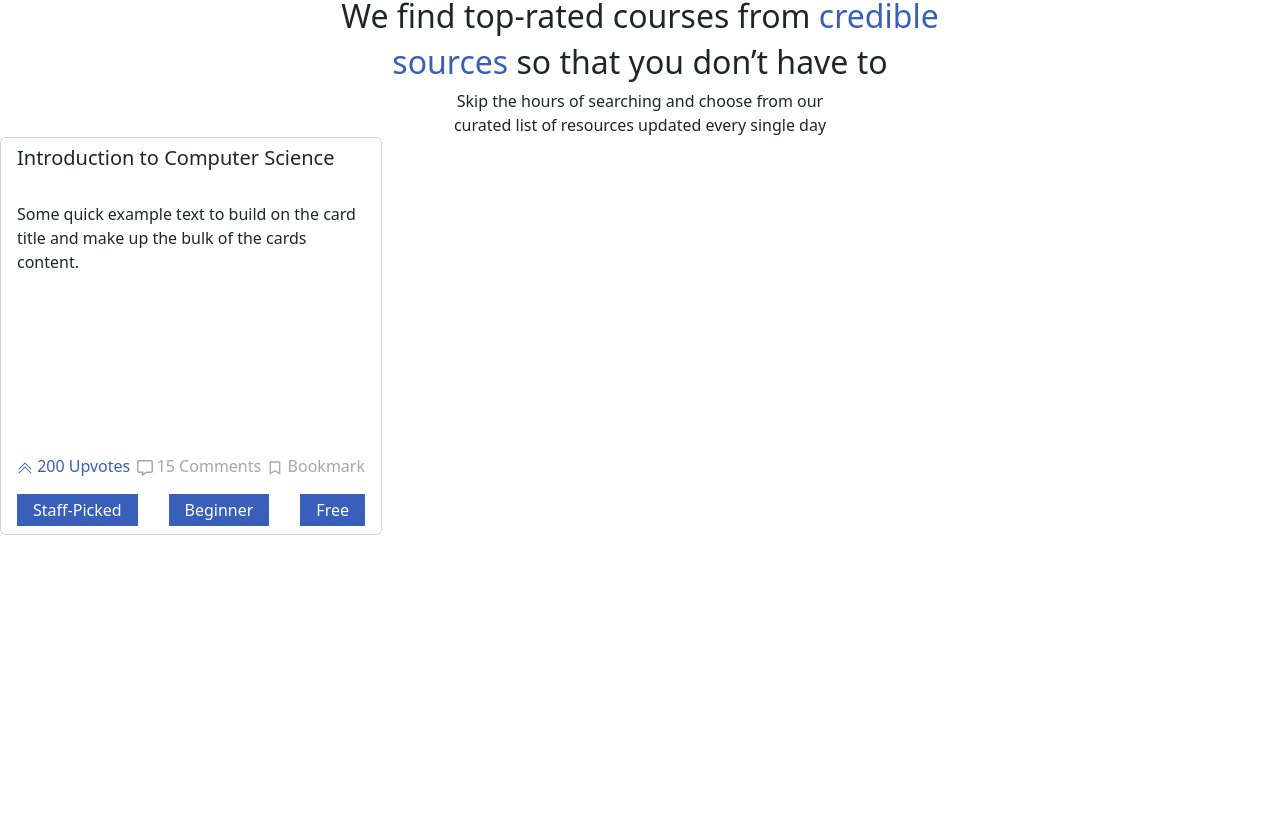
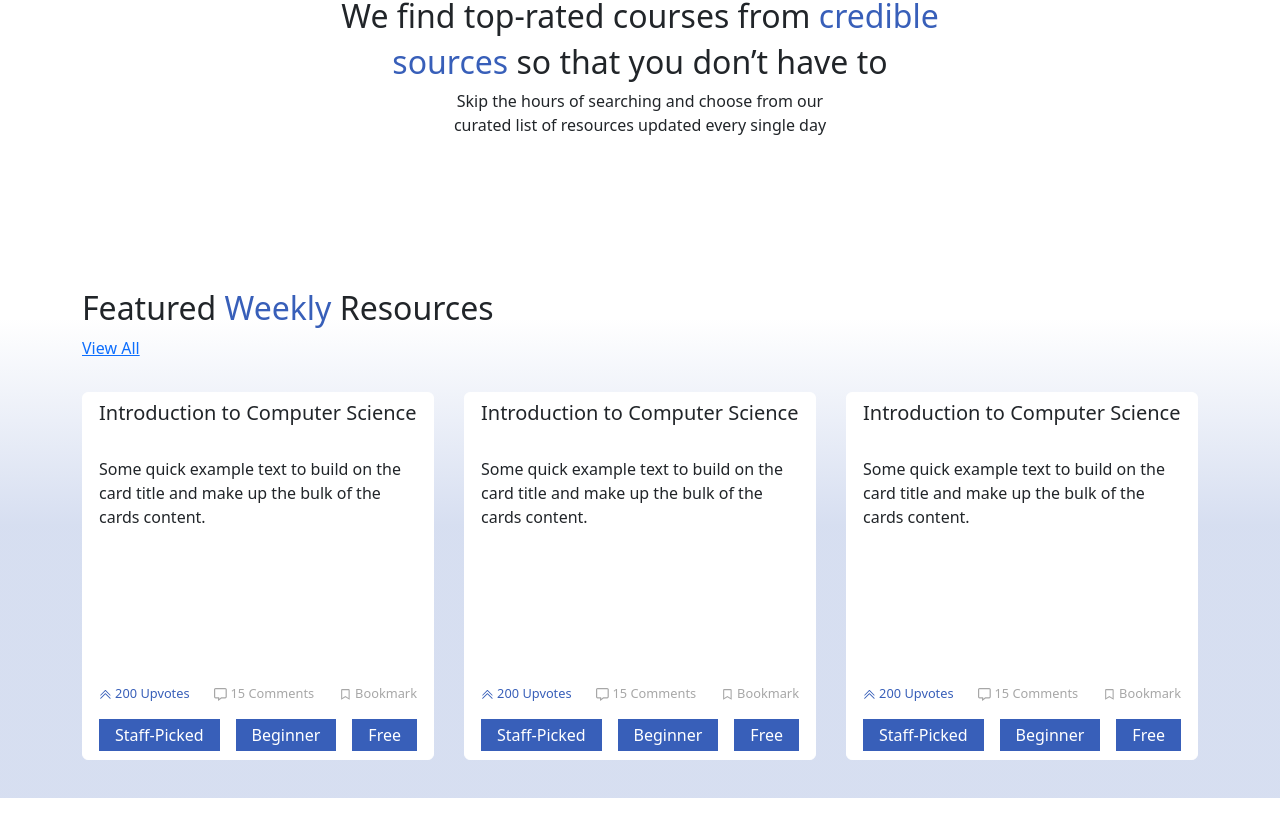
Before and after one commit to ifoi/edishub, a Next.js app: page / in a window 1280 px wide. Shown: the part 634-1464 px from the top of the page. Before the commit the page ends 1169 px from the top, so only its background shows below. Built offline with nearby package versions, Linux system fonts and the light colour scheme; no server answers; what @faustjs/core would draw is missing.

Commit message:
Add the styling for the Featured section

```diff
--- /dev/null
+++ b/components/FeaturedSection.tsx
@@ -0,0 +1,24 @@
+import Link from "next/link"
+import ResourceCard from "./ResourceCard"
+import styles from '../styles/FeaturedSection.module.scss'
+
+function FeaturedSection() {
+
+  return (
+    <div className={styles.section}>
+      <div className="container">
+        <div className="top-section">
+          <h2>Featured <span className="special-text">Weekly</span> Resources</h2>
+          <Link href="#">View All</Link>
+        </div>
+        <div className="d-flex justify-content-between">
+          <ResourceCard />
+          <ResourceCard />
+          <ResourceCard />
+        </div>
+      </div>
+    </div>
+  )
+}
+
+export default FeaturedSection
--- a/pages/index.tsx
+++ b/pages/index.tsx
@@ -5,6 +5,7 @@ import EdisMantra from 'components/EdisMantra'
 import ResourceCard from 'components/ResourceCard'
 import { useQuery } from '@apollo/client'
 import { GET_RESOURCES } from 'graphql/queries'
+import FeaturedSection from 'components/FeaturedSection'
 
 export default function Home() {
   const { loading, error, data } = useQuery(GET_RESOURCES)
@@ -21,7 +22,7 @@ export default function Home() {
       <Jumbotron />
       <EdisMantra />
 
-      <ResourceCard />
+      <FeaturedSection />
     </div>
   )
 }
--- /dev/null
+++ b/styles/FeaturedSection.module.scss
@@ -0,0 +1,8 @@
+@import './variable.scss';
+
+.section {
+  margin: 8rem 0 2rem 0;
+  padding: 1.5rem 0 2.4rem 0;
+  background: $theme-color;
+  background: linear-gradient(0deg, $theme-color 51%, #FFF 90%);
+}
--- a/styles/ResourceCard.module.scss
+++ b/styles/ResourceCard.module.scss
@@ -1,10 +1,10 @@
 @import './variable.scss';
 
 .container {
-  width: 382px;
-  height: 398px;
+  width: 22rem;
+  height: 23rem;
   background: #FFF;
-  // border-color: red;
+  border-color: #FFF;
 }
 
 .title {
@@ -19,8 +19,10 @@
 
 .upvotes {
   color: $special-text-color;
+  font-size: 0.8rem;
 }
 
 .other {
+  font-size: 0.8rem;
   color: #A7A7A7;
 }
--- a/styles/global.scss
+++ b/styles/global.scss
@@ -17,3 +17,7 @@
   background: #FFF !important;
   color: $special-text-color !important;
 }
+
+.top-section {
+  margin-bottom: 2rem;
+}
```
